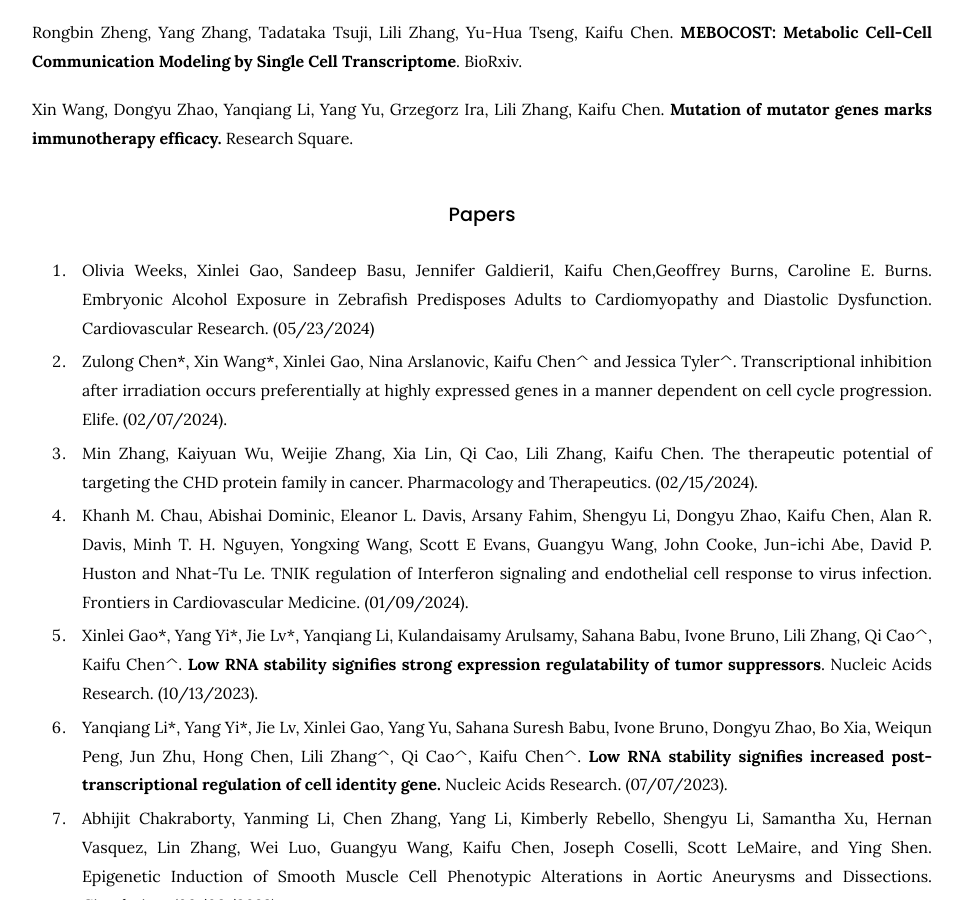
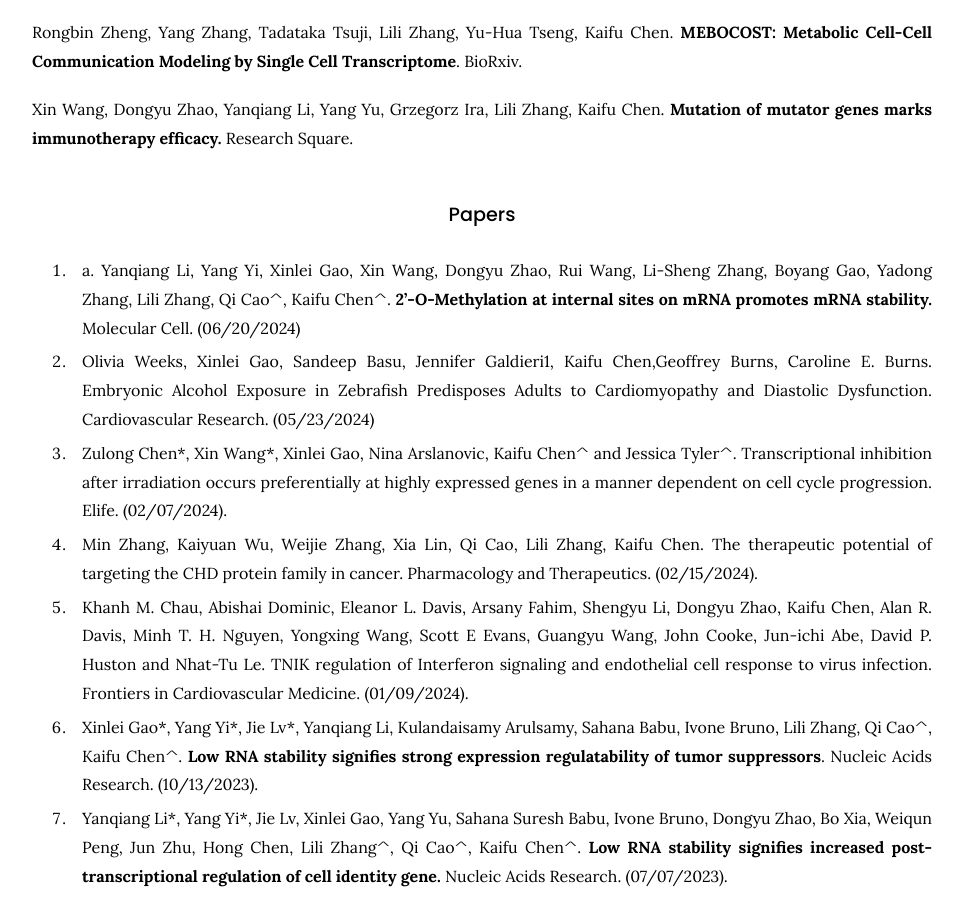
Before and after one commit to kaifuchenlab/kaifuchenlab.github.io, a Jekyll site: the page built from 3.publication/index.md, in a window 1280 px wide and 900 px high, scrolled down 371 px. Shown: the whole window, without its empty margins (158-1122 px from the left). Built offline with Jekyll 4.4.1, drawn with Linux system fonts in a browser that asks for light colours.

Commit message:
Update index.md

```diff
--- a/3.publication/index.md
+++ b/3.publication/index.md
@@ -18,6 +18,9 @@ Xin Wang, Dongyu Zhao, Yanqiang Li, Yang Yu, Grzegorz Ira, Lili Zhang, Kaifu Che
 Research Square.
 
 ### Papers
+
+84. a.	Yanqiang Li, Yang Yi, Xinlei Gao, Xin Wang, Dongyu Zhao, Rui Wang, Li-Sheng Zhang, Boyang Gao, Yadong Zhang, Lili Zhang, Qi Cao^, Kaifu Chen^. **2'-O-Methylation at internal sites on mRNA promotes mRNA stability.**
+Molecular Cell. (06/20/2024)
 
 84. Olivia Weeks, Xinlei Gao, Sandeep Basu, Jennifer Galdieri1, Kaifu Chen,Geoffrey Burns, Caroline E. Burns. Embryonic Alcohol Exposure in Zebrafish Predisposes Adults to Cardiomyopathy and Diastolic Dysfunction. Cardiovascular Research. (05/23/2024)
 
```
